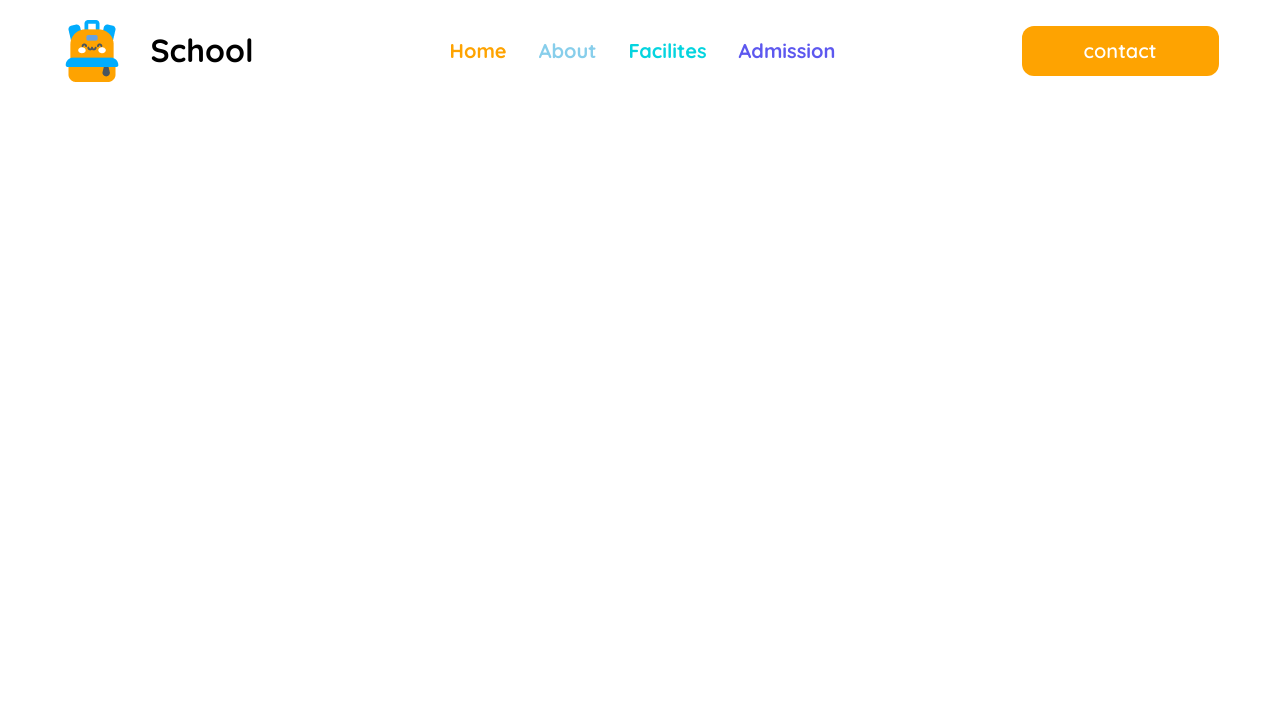
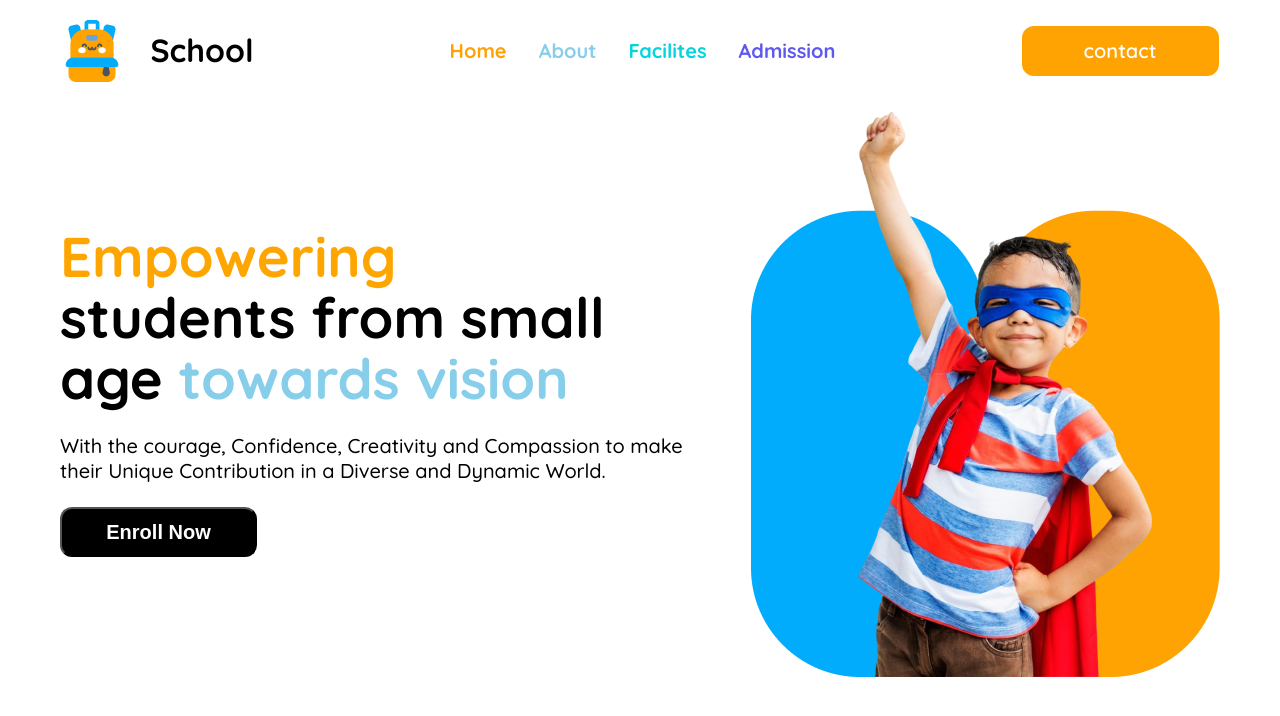
Before and after one commit to saidul-islam-antor/p-h-project-2, a plain HTML site: page index.html in a window 1280 px wide. Drawn offline with Linux system fonts and the light colour scheme.

Commit message:
add hero kids section

```diff
--- a/index.html
+++ b/index.html
@@ -29,6 +29,24 @@
 
 </nav>
 <div class="divider"></div>
+ <!-- hero kids section start -->
+
+<div class="hero-section">
+    <div class="hero-content">
+        <h1 class="hero-title">
+           <span class="empowering"> Empowering</span><br>
+            students from small  age <span class="vision">towards vision</span>
+        </h1>
+        <p class="hero-description">
+            With the courage, Confidence, Creativity and Compassion to make their Unique Contribution in a Diverse and Dynamic World.
+        </p>
+        <button class="hero-btn">Enroll Now</button>
+    </div>
+    <div class="hero-pic">
+        <img src="assets/hero-kids.png" alt="">
+    </div>
+</div>
+
     </header>
     <main>
 
--- a/style/style.css
+++ b/style/style.css
@@ -76,7 +76,7 @@ nav ul li{
     font-size: 1.25rem;
     font-weight: 600;
     border-radius: 12px;
-    padding: 10px 10px;
+    padding: 10px 20px;
     width: 197px;
     height: 50px;
     text-align: center;
@@ -92,6 +92,44 @@ nav ul li{
  a:hover{
     color: indianred;
  }
+/* hero kids section start */
+.hero-section{
+    display: flex;
+    justify-content: center;
+    align-items: center;
+    gap: 50px;
+
+}
+
+.hero-title{
+    font-size: 3.5rem;
+    line-height: 61px;
+    margin-bottom: 24px;
+}
+.empowering{
+    color: orange;
+}
+.vision{
+    color: skyblue;
+}
+.hero-description{
+    font-size: 1.25rem;
+    font-weight: 500;
+    margin-bottom: 24px;
+}
+.hero-btn{
+    color: #ffffff;
+    background-color: black;
+    font-size: 1.25rem;
+    font-weight: 600;
+    border-radius: 12px;
+    padding: 10px 20px;
+    width: 197px;
+    height: 50px;
+    text-align: center;
+
+}
+
 
  /* responsive desing start  */
 @media screen and (max-width:576px) {
@@ -117,4 +155,16 @@ nav ul li{
        background-color: orange;
        height: 0.5px;
     }
+
+    .hero-section{
+        flex-direction: column-reverse;
+        padding: 0px 20px 0px 20px;
+
+    }
+    .hero-content{
+        text-align: center;
+    }
+    .hero-section img{
+        width: 100%;
+    }
 }
```
